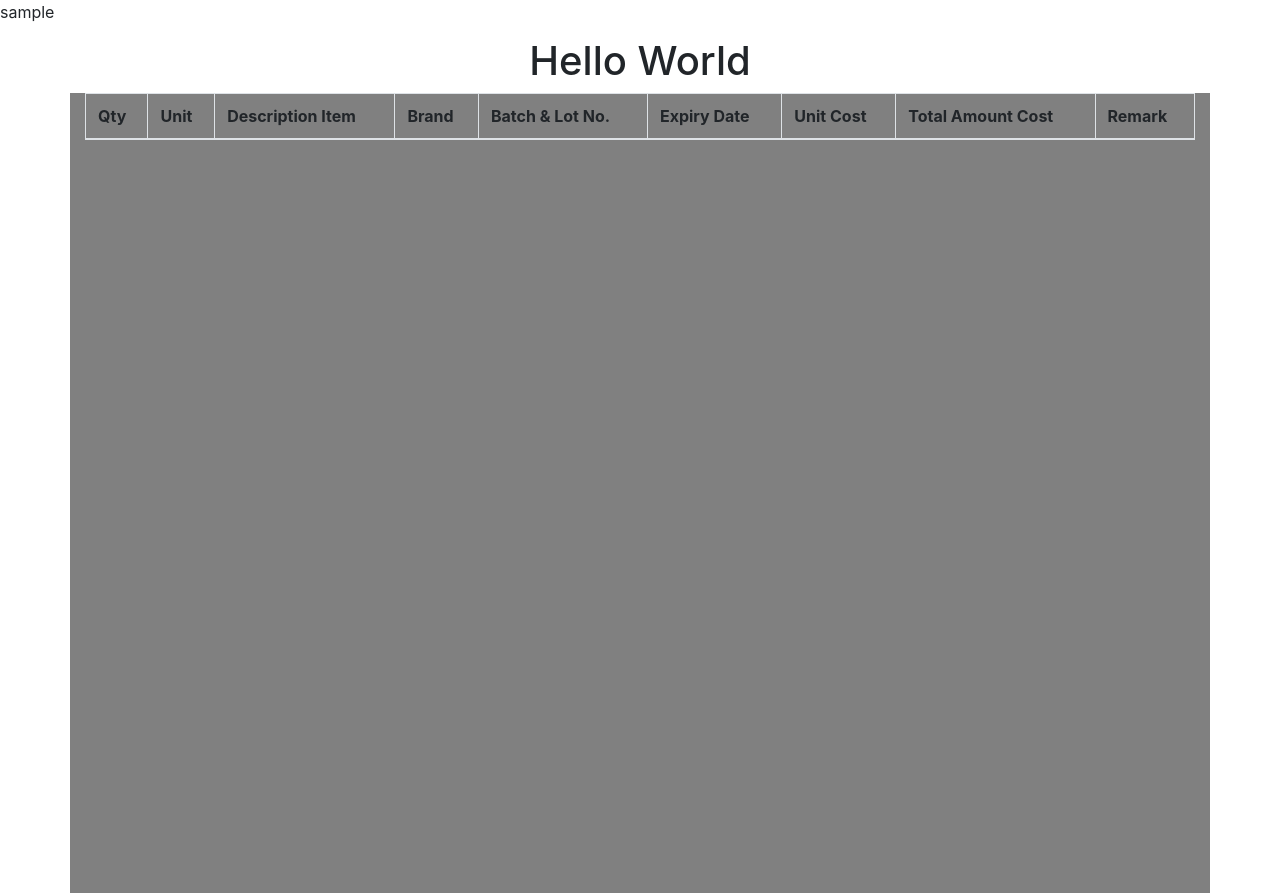
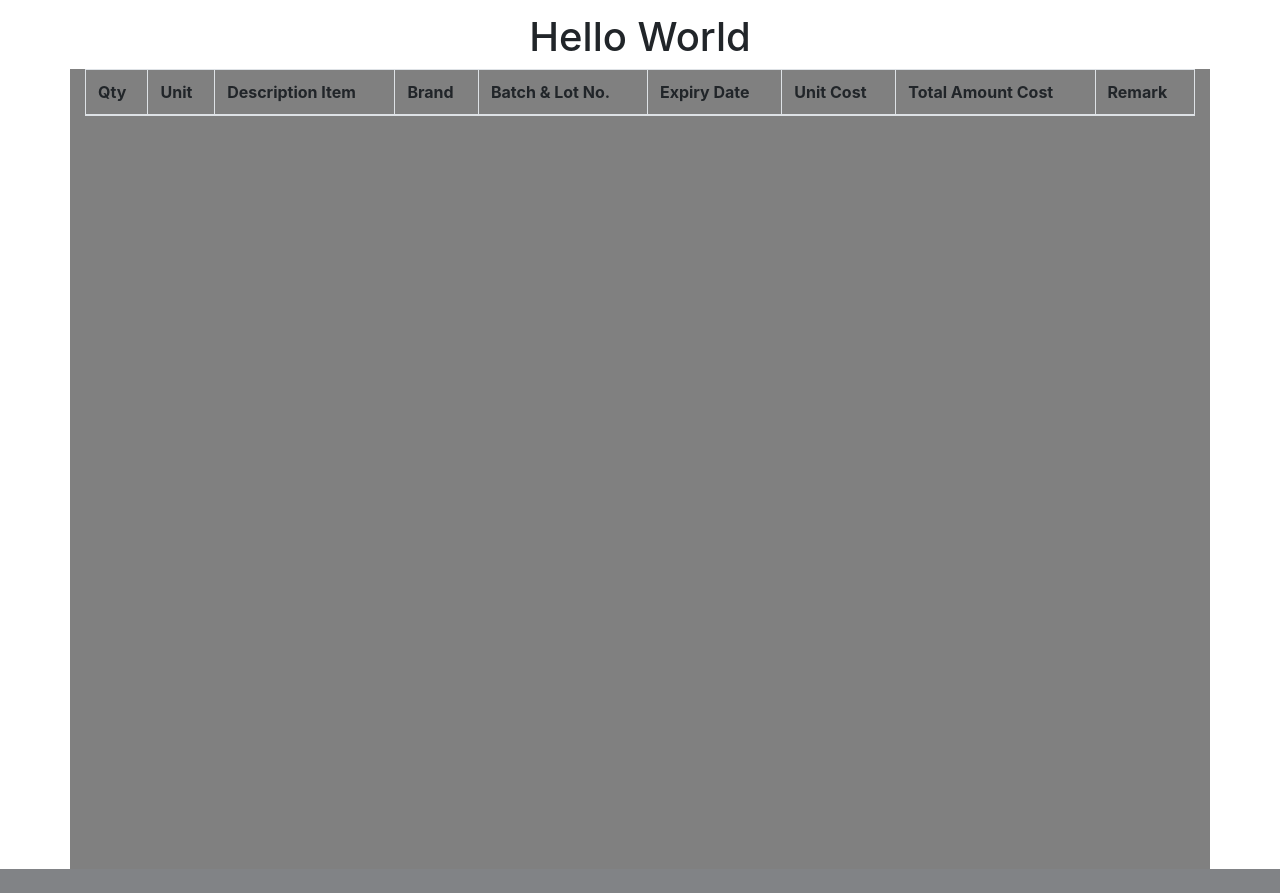
Before and after one commit to Darrius-Me/gmch_inv, a Django app: page /pr_list/ in a window 1280 px wide. After the commit the page ends 869 px from the top, so only its background shows below. Run offline with Django 3.2, Linux system fonts and the light colour scheme; data that the repository does not hold is empty; some libraries are stand-ins or nearby versions.

Commit message:
Remove sample

```diff
--- a/pr_list/templates/pr_list/home.html
+++ b/pr_list/templates/pr_list/home.html
@@ -4,7 +4,6 @@
 </head>
 
 
-sample
 
 <div class="" style="text-align: center; padding-top: 1%">
   <h1>Hello World</h1>
```
